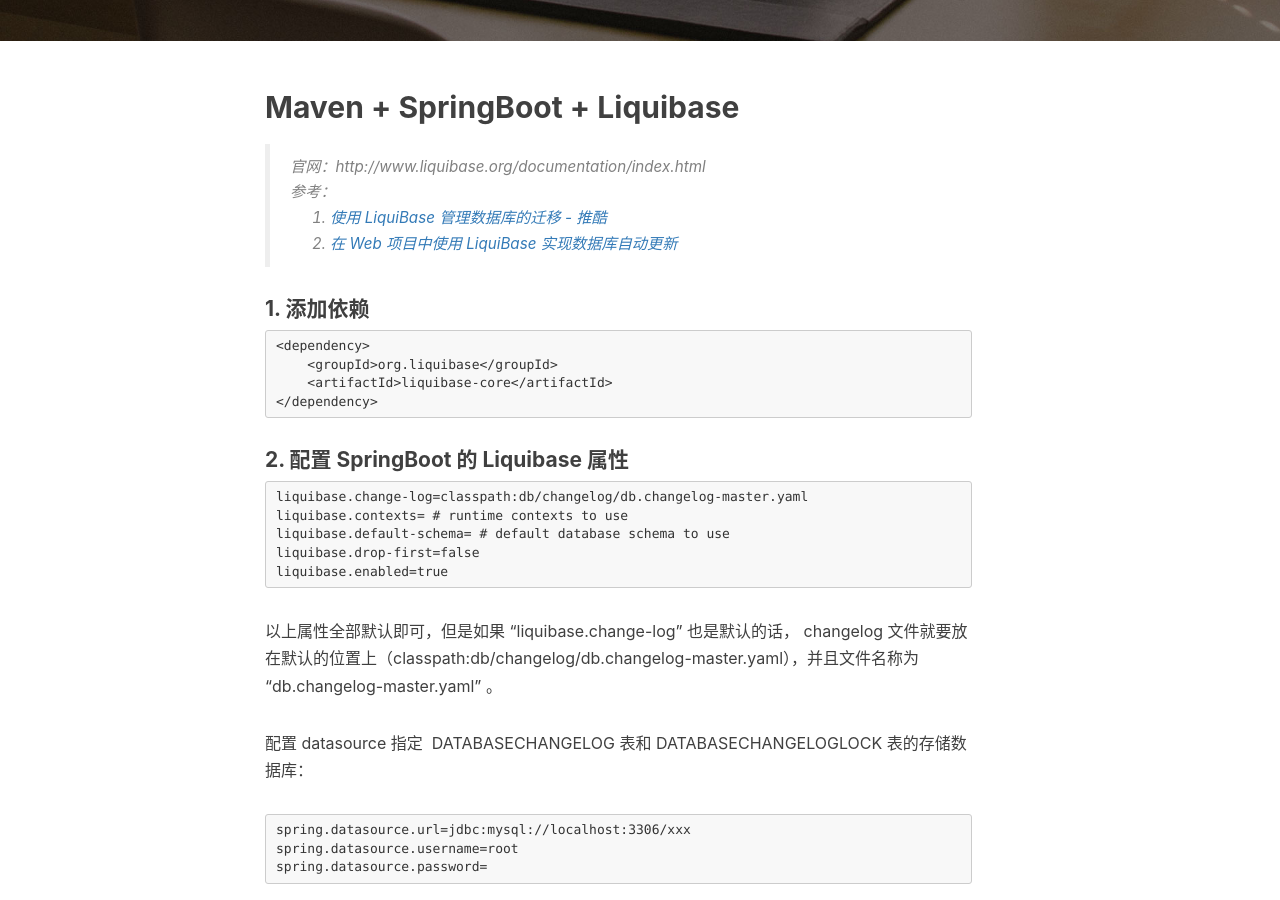
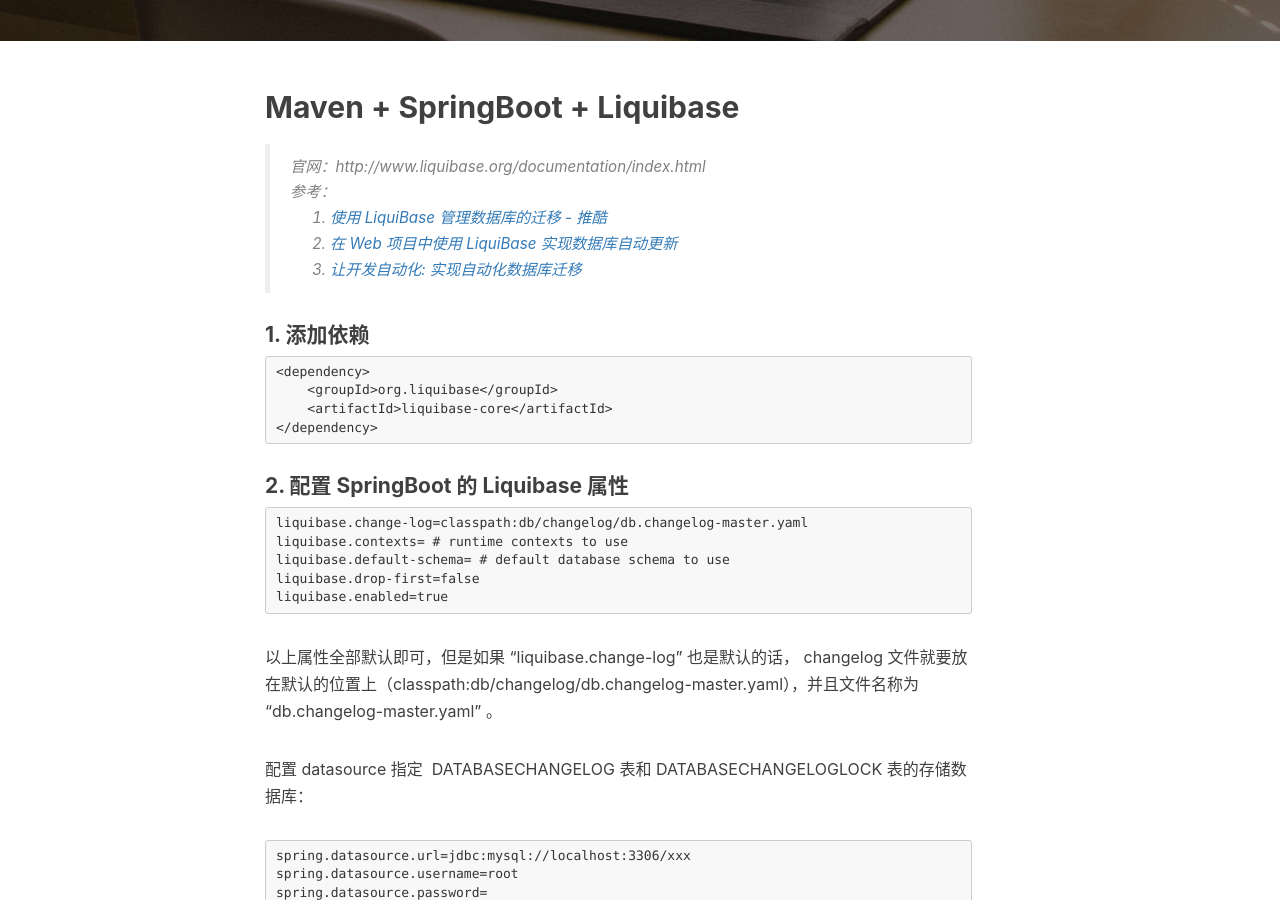
Before and after one commit to wanlp10/wuchao.github.io, a Jekyll site: the page built from _posts/2017-02-25-Liquibase的使用.md, in a window 1280 px wide and 900 px high, scrolled down 382 px. Built offline with Jekyll 4.4.1, drawn with Linux system fonts in a browser that asks for light colours; nearby versions of some CDN libraries; our own code applies the rules of GitHub Pages for plain Markdown files; comment, search, counter and statistics services are not loaded.

Commit message:
Update 2017-02-25-Liquibase的使用.md

```diff
--- a/_posts/2017-02-25-Liquibase的使用.md
+++ b/_posts/2017-02-25-Liquibase的使用.md
@@ -6,6 +6,7 @@
 >
 > 1. [使用 LiquiBase 管理数据库的迁移 - 推酷](http://www.tuicool.com/articles/B7ziIrv)
 > 2. [在 Web 项目中使用 LiquiBase 实现数据库自动更新](http://blog.csdn.net/jianyi7659/article/details/7804144)
+> 3. [让开发自动化: 实现自动化数据库迁移](https://www.ibm.com/developerworks/cn/java/j-ap08058/index.html)
 
 #### 1. 添加依赖
 
```
